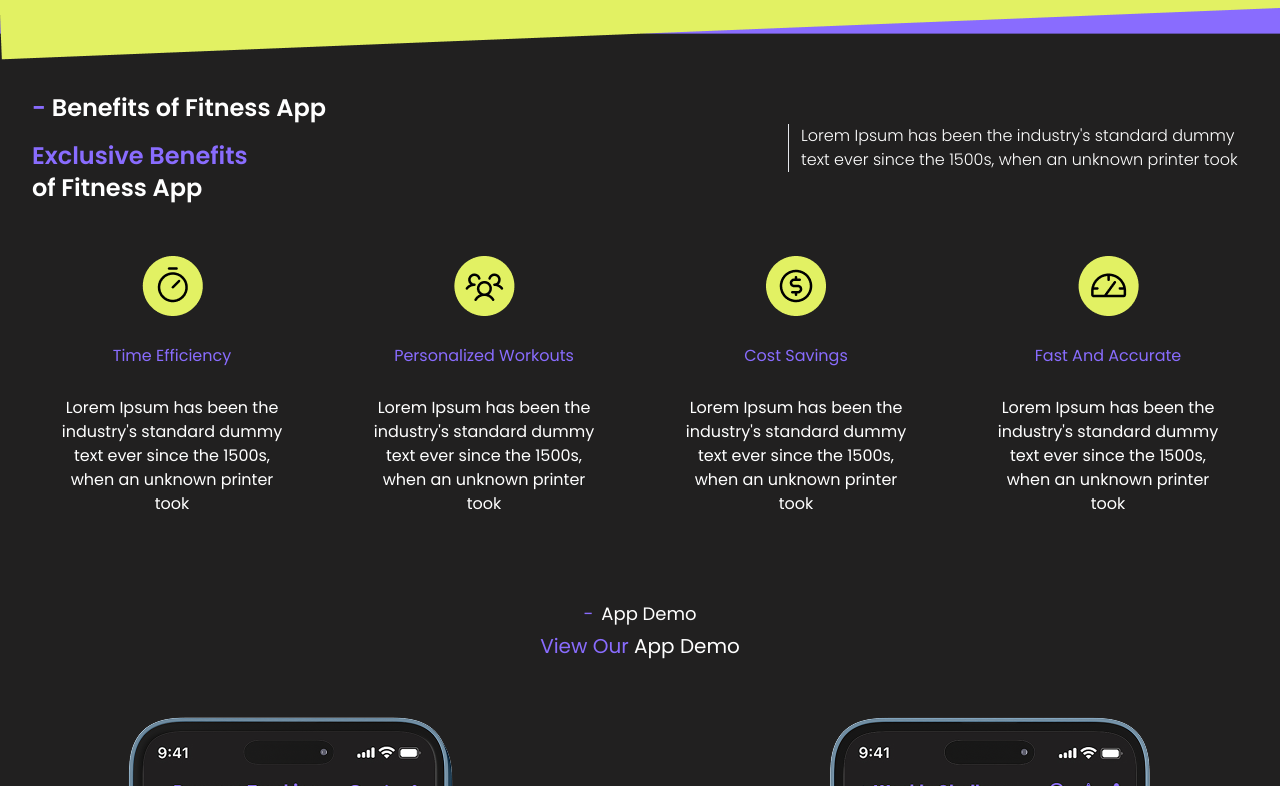
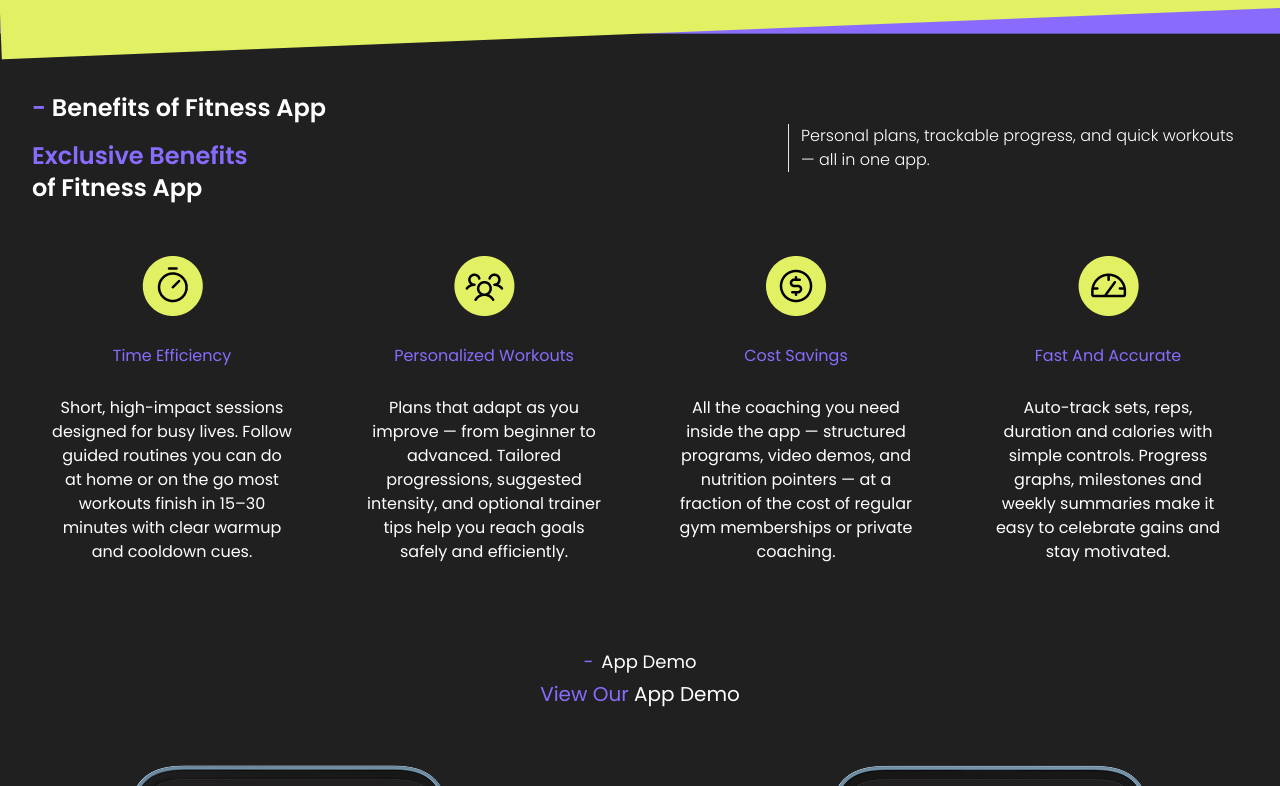
Before and after one commit to Adil-Omar/PowerVate, a React (Vite) app: page / in a window 1280 px wide. Shown: the part 1314-2100 px from the top of the page. Built offline with nearby package versions, Linux system fonts and the light colour scheme.

Commit message:
first commit

```diff
--- a/src/components/Benefits.jsx
+++ b/src/components/Benefits.jsx
@@ -18,8 +18,7 @@ export default function Benefits() {
         </div>
         <div className="md:border-l-[1px] font-light md:w-[460px]">
           <p className=" md:pl-3">
-            Lorem Ipsum has been the industry's standard dummy text ever since
-            the 1500s, when an unknown printer took
+            Personal plans, trackable progress, and quick workouts — all in one app.
           </p>
         </div>
       </div>
@@ -28,32 +27,36 @@ export default function Benefits() {
           <img src="/Group 5.png" alt="" />
           <h1 className="text-[#896CFE] ">Time Efficiency</h1>
           <p className="text-center" >
-            Lorem Ipsum has been the industry's standard dummy text ever since
-            the 1500s, when an unknown printer took
+            Short, high-impact sessions designed for busy lives. Follow guided
+            routines you can do at home or on the go most workouts finish in
+            15–30 minutes with clear warmup and cooldown cues.
           </p>
         </div>
         <div className="p-5 flex flex-col justify-between items-center gap-7" >
           <img src="/Group 5 (1).png" alt="" />
           <h1 className="text-[#896CFE] ">Personalized Workouts</h1>
           <p className="text-center" >
-            Lorem Ipsum has been the industry's standard dummy text ever since
-            the 1500s, when an unknown printer took
+            Plans that adapt as you improve — from beginner to advanced.
+            Tailored progressions, suggested intensity, and optional trainer
+            tips help you reach goals safely and efficiently.
           </p>
         </div>
         <div className="p-5 flex flex-col justify-between items-center gap-7" >
           <img src="/Group 5 (2).png" alt="" />
           <h1 className="text-[#896CFE] ">Cost Savings</h1>
           <p className="text-center" >
-            Lorem Ipsum has been the industry's standard dummy text ever since
-            the 1500s, when an unknown printer took
+            All the coaching you need inside the app — structured programs,
+            video demos, and nutrition pointers — at a fraction of the cost of
+            regular gym memberships or private coaching.
           </p>
         </div>
         <div className="p-5 flex flex-col justify-between items-center gap-7" >
           <img src="/Group 5 (3).png" alt="" />
           <h1 className="text-[#896CFE] ">Fast And Accurate</h1>
           <p className="text-center" >
-            Lorem Ipsum has been the industry's standard dummy text ever since
-            the 1500s, when an unknown printer took
+            Auto-track sets, reps, duration and calories with simple controls.
+            Progress graphs, milestones and weekly summaries make it easy to
+            celebrate gains and stay motivated.
           </p>
         </div>
       </div>
--- a/src/components/Community.jsx
+++ b/src/components/Community.jsx
@@ -25,7 +25,9 @@ export default function Community() {
                     </div>
 
                 </div>
-                    <p className='text-[#E2F163] tex-xl font-light' >Lorem ipsum dolor sit amet consectetur. Tortor aenean suspendisse pretium nunc non facilisi.</p>
+                    <p className='text-[#E2F163] tex-xl font-light' >I love the short guided sessions — they fit my mornings perfectly.
+            The tailored progressions helped me move from beginner to confident
+            in just a few months.</p>
                     <div className='flex justify-between items-center w-full' >
                         <div className='flex items-center justify-start gap-3' >
                             <img src="/Star.png" alt="" />
@@ -48,26 +50,28 @@ export default function Community() {
                     <div className='flex items-center justify-center gap-3' >
 
                         <img src="/Profile Picture.png" alt="" />
-                        <h1 className='text-xl text-[#E2F163]' >Madison</h1>
+                        <h1 className='text-xl text-[#E2F163]' >Jesika</h1>
                     </div>
                     <div>
                         <img src="/Stars Altern.png" alt="" />
                     </div>
 
                 </div>
-                    <p className='text-[#E2F163] tex-xl font-light' >Lorem ipsum dolor sit amet consectetur. Tortor aenean suspendisse pretium nunc non facilisi.</p>
+                    <p className='text-[#E2F163] tex-xl font-light' >The tracking and weekly summaries keep me honest — and the forum
+            tips helped me fix form and add better recovery days. Highly
+            recommend for consistent results.</p>
                     <div className='flex justify-between items-center w-full' >
                         <div className='flex items-center justify-start gap-3' >
                             <img src="/Star.png" alt="" />
-                            <p className='text-base font-light text-[#E2F163]' >30,254</p>
+                            <p className='text-base font-light text-[#E2F163]' >21,364</p>
                         </div>
                         <div className='flex items-center justify-start gap-3' >
                             <img src="/Vector (1).png" alt="" />
-                            <p className='text-base font-light text-[#E2F163]' >30,254</p>
+                            <p className='text-base font-light text-[#E2F163]' >12,781</p>
                         </div>
                         <div className='flex items-center justify-start gap-3' >
                             <img src="/Vector (2).png" alt="" />
-                            <p className='text-base font-light text-[#E2F163]' >30,254</p>
+                            <p className='text-base font-light text-[#E2F163]' >17,234</p>
                         </div>
 
                     </div>
--- a/src/components/Footer.jsx
+++ b/src/components/Footer.jsx
@@ -16,9 +16,9 @@ export default function Footer() {
                   Download The App Now
                 </h1>
                 <p className="text-xs sm:text-sm lg:text-base leading-relaxed font-light">
-                  Lorem Ipsum is simply dummy text of the printing and
-                  typesetting industry. Lorem Ipsum has been the industry's
-                  standard{" "}
+                  Get guided workouts, personalized plans, and real progress tracking — all
+    tailored to your schedule. Start short, effective sessions today and see
+    measurable results in weeks.{" "}
                 </p>
                 <div className="flex flex-col sm:flex-row items-center justify-center gap-4 sm:gap-3 md:gap-5 pt-8 sm:pt-10">
                   <div className="w-full max-w-[200px] sm:w-40 md:w-52 h-14 sm:h-16 bg-[#2B2B2B] rounded-[10px] flex items-center justify-center gap-2 md:gap-3">
@@ -74,20 +74,20 @@ export default function Footer() {
             <div className="flex flex-col lg:pl-14 justify-start items-start gap-7">
               <h1 className="text-[#896CFE] text-xl">COMPANY</h1>
               <div className="flex flex-col gap-3">
-                <p>Home</p>
-                <p>Features</p>
-                <p>Services</p>
-                <p>Contact Us</p>
-                <p>About Us</p>
+                <a href="#home" className="hover:text-[#896CFE] cursor-pointer" >Home</a>
+                <a href="#features" className="hover:text-[#896CFE] cursor-pointer">Features</a>
+                <a href="#demo" className="hover:text-[#896CFE] cursor-pointer">How it Works</a>
+                <a href="#about" className="hover:text-[#896CFE] cursor-pointer">About Us</a>
+                <a href="#testi" className="hover:text-[#896CFE] cursor-pointer">Testiminial</a>
               </div>
             </div>
             <div className="flex flex-col lg:pl-8 justify-start items-start gap-7">
               <h1 className="text-[#896CFE] text-xl">Help</h1>
               <div className="flex flex-col gap-3">
-                <p>Customer Support</p>
-                <p>Delivery Details</p>
-                <p>Terms & Conditions</p>
-                <p>Privacy Policy</p>
+                <p className="hover:text-[#896CFE] cursor-pointer">Customer Support</p>
+                <p className="hover:text-[#896CFE] cursor-pointer">Delivery Details</p>
+                <p className="hover:text-[#896CFE] cursor-pointer">Terms & Conditions</p>
+                <p className="hover:text-[#896CFE] cursor-pointer">Privacy Policy</p>
               </div>
             </div>
 
```
